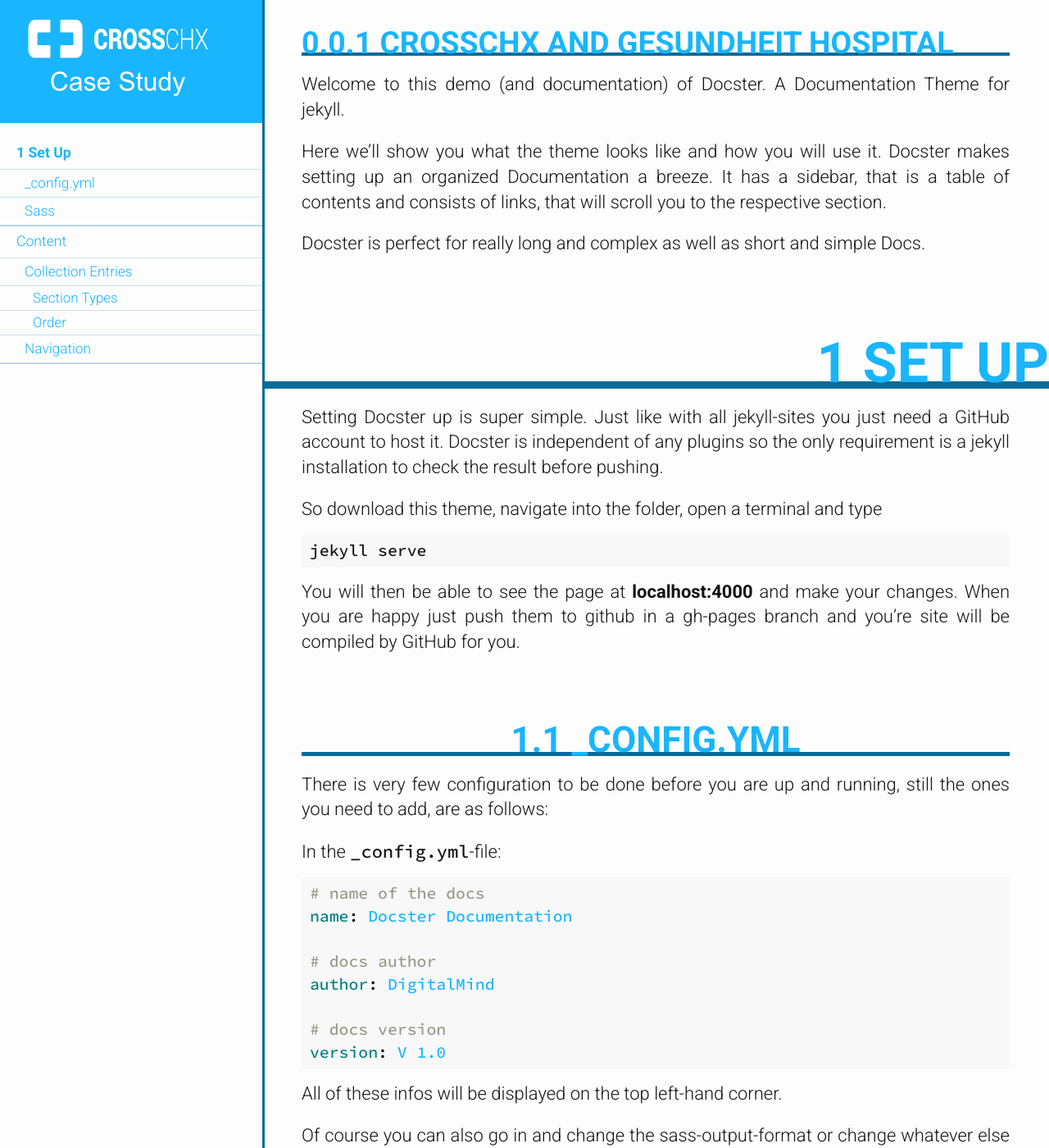
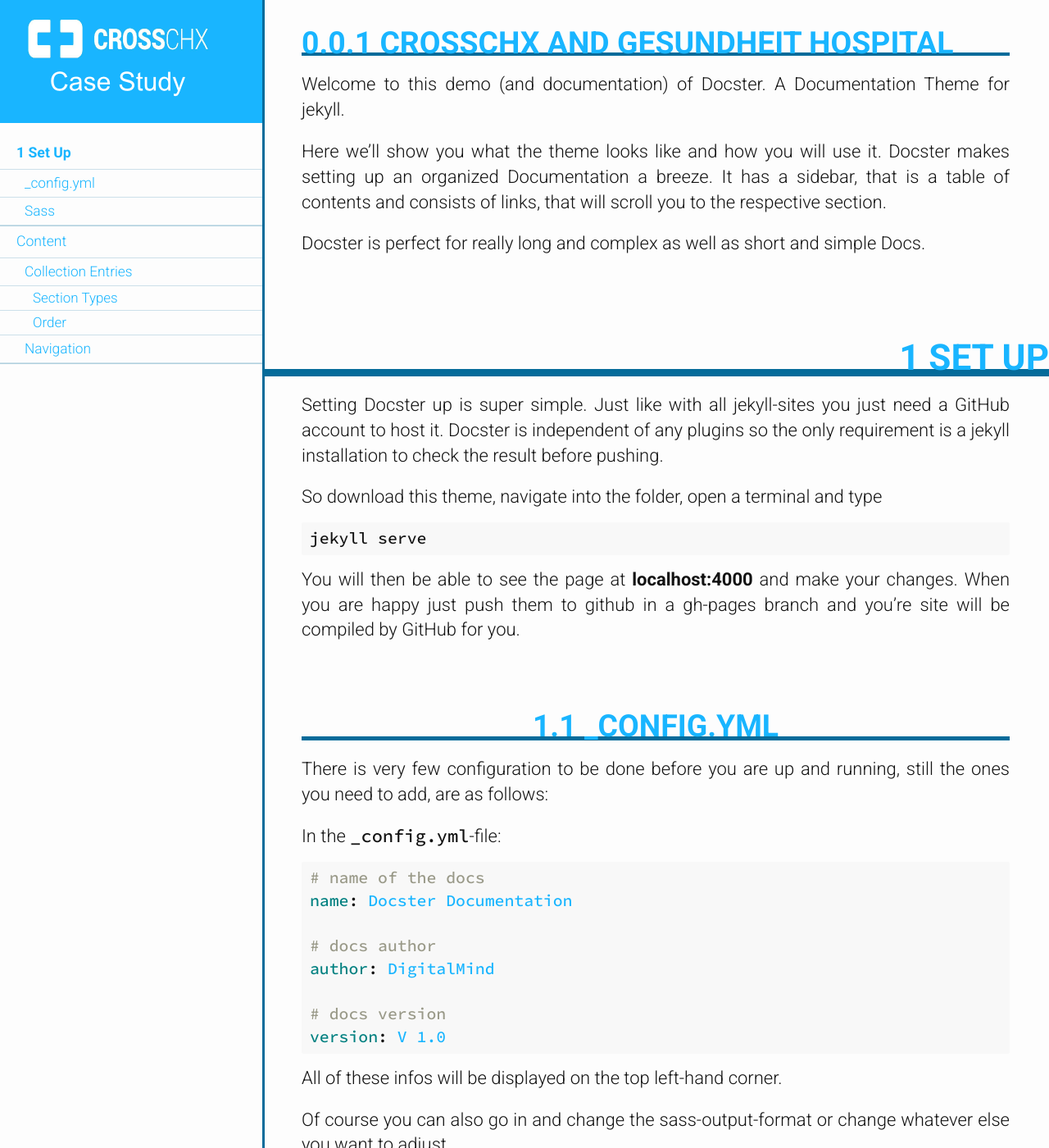
Before and after one commit to knc789/case-study, a Jekyll site: the page built from index.html, in a window 1280 px wide and 1400 px high. Shown: the whole window at 82% size. Built offline with Jekyll 4.4.1, drawn with Linux system fonts in a browser that asks for light colours.

Commit message:
changing font size

```diff
--- a/_sass/partials/_general.scss
+++ b/_sass/partials/_general.scss
@@ -70,7 +70,7 @@ h1, h2, h3, h4, h5, h6{
 }
 
 h1 {
-    font-size: 3.1em;
+    font-size: 2em;
     padding: 30px 0 0;
     text-align: right;
     border-bottom: $darkblue 9px solid;
@@ -90,7 +90,7 @@ h1 {
 }
 
 h2 {
-    font-size: 2em;
+    font-size: 1.7em;
     padding: 30px 0 0;
     width: 90%;
     text-align: center;
```
